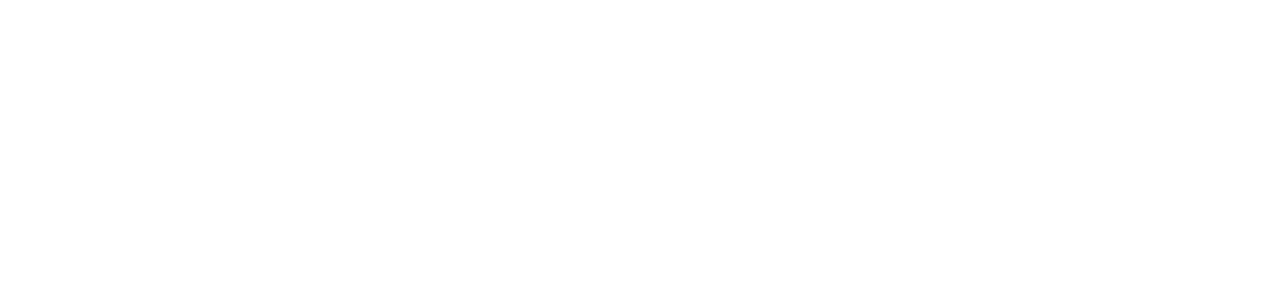
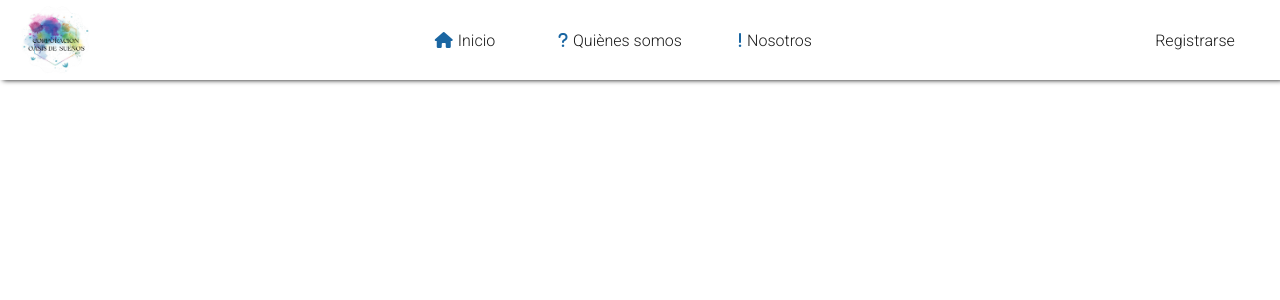
Before and after one commit to Yocmarjigon/oasis-de-sue-os-frontend, an Angular app: page /inicio in a window 1280 px wide. Before the commit this address led to /. Shown: the top 300 px of the page. Built offline with nearby package versions, Linux system fonts and the light colour scheme.

Commit message:
generado el nav de la pagina web

```diff
--- a/src/app/app-routing.module.ts
+++ b/src/app/app-routing.module.ts
@@ -1,7 +1,10 @@
 import { NgModule } from '@angular/core';
 import { RouterModule, Routes } from '@angular/router';
 
-const routes: Routes = [];
+const routes: Routes = [
+  {path: 'inicio', loadChildren: ()=> import('./module/inicio/inicio.module').then(m => m.InicioModule)},
+  {path: '', redirectTo: '/inicio', pathMatch:'full'}
+];
 
 @NgModule({
   imports: [RouterModule.forRoot(routes)],
--- a/src/app/app.component.html
+++ b/src/app/app.component.html
@@ -1,2 +1,2 @@
-
+<app-nav-bar></app-nav-bar>
 <router-outlet></router-outlet>
--- /dev/null
+++ b/src/app/module/inicio/index/index.component.html
@@ -0,0 +1 @@
+<p>index works!</p>
--- a/src/app/plantilla/nav-bar/nav-bar.component.css
+++ b/src/app/plantilla/nav-bar/nav-bar.component.css
@@ -0,0 +1,59 @@
+.container-nav {
+box-shadow: 3px 0px 5px #000;
+height: 80px;
+}
+
+nav {
+  display: flex;
+  flex-direction: row;
+  align-items: center;
+  justify-content: space-between;
+  padding: 0px 20px;
+  height: 80px;
+
+}
+
+
+img {
+    width: 70px;
+    justify-self: flex-start;
+  }
+
+
+ul{
+    display: flex;
+    flex-direction: row;
+    list-style: none;
+    justify-self: center;
+    height: 100%;
+}
+
+li{
+    margin-left: 20px;
+
+}
+
+a{
+    color: rgb(27, 27, 27);
+    text-decoration: none;
+    font-weight: 300;
+    margin-left: 5px;
+    height: 100%;
+    display: flex;
+    justify-content: center;
+    align-items: center;
+    width: 130px;
+}
+
+a:focus{
+    border-bottom: solid 2px  #1A66A2;
+}
+
+a:hover{
+
+}
+
+i{
+    margin-right: 5px;
+    color: #1A66A2 ;
+}
--- a/src/app/plantilla/nav-bar/nav-bar.component.html
+++ b/src/app/plantilla/nav-bar/nav-bar.component.html
@@ -1 +1,11 @@
-<p>nav-bar works!</p>
+<div class="container-nav">
+    <nav>
+        <img src="../../../assets/image/logo-removebg.png" alt="logo">
+        <ul>
+            <li><a href="#"><i class="fa-solid fa-house"></i>Inicio</a></li>
+            <li><a href="#"><i class="fa-solid fa-question"></i>Quiènes somos</a></li>
+            <li><a href="#"><i class="fa-solid fa-exclamation"></i>Nosotros</a></li>
+        </ul>
+        <a href="">Registrarse</a>
+    </nav>
+</div>
--- a/src/index.html
+++ b/src/index.html
@@ -9,5 +9,6 @@
 </head>
 <body>
   <app-root></app-root>
+  <script src="https://kit.fontawesome.com/63bffe74a6.js" crossorigin="anonymous"></script>
 </body>
 </html>
--- a/src/styles.css
+++ b/src/styles.css
@@ -1 +1,10 @@
-/* You can add global styles to this file, and also import other style files */
+/* importando la fuente de la api */
+@import url('https://fonts.googleapis.com/css2?family=Montserrat:wght@100;400;700;900&family=Roboto:wght@100;300;500;900&display=swap');
+
+/* reseteo de estilos del navegador*/
+*{
+    padding: 0;
+    margin: 0;
+    box-sizing: border-box;
+    font-family: 'Roboto', sans-serif;
+}
```
Also changed, not shown: src/app/module/inicio/index/index.component.ts (added, +10 -0 lines), src/app/module/inicio/inicio.module.ts (added, +15 -0 lines), src/app/module/inicio/index/index.component.css (added), src/assets/image/logo-removebg.png (added), 1 other file (tests, documents, lock files or other folders).
